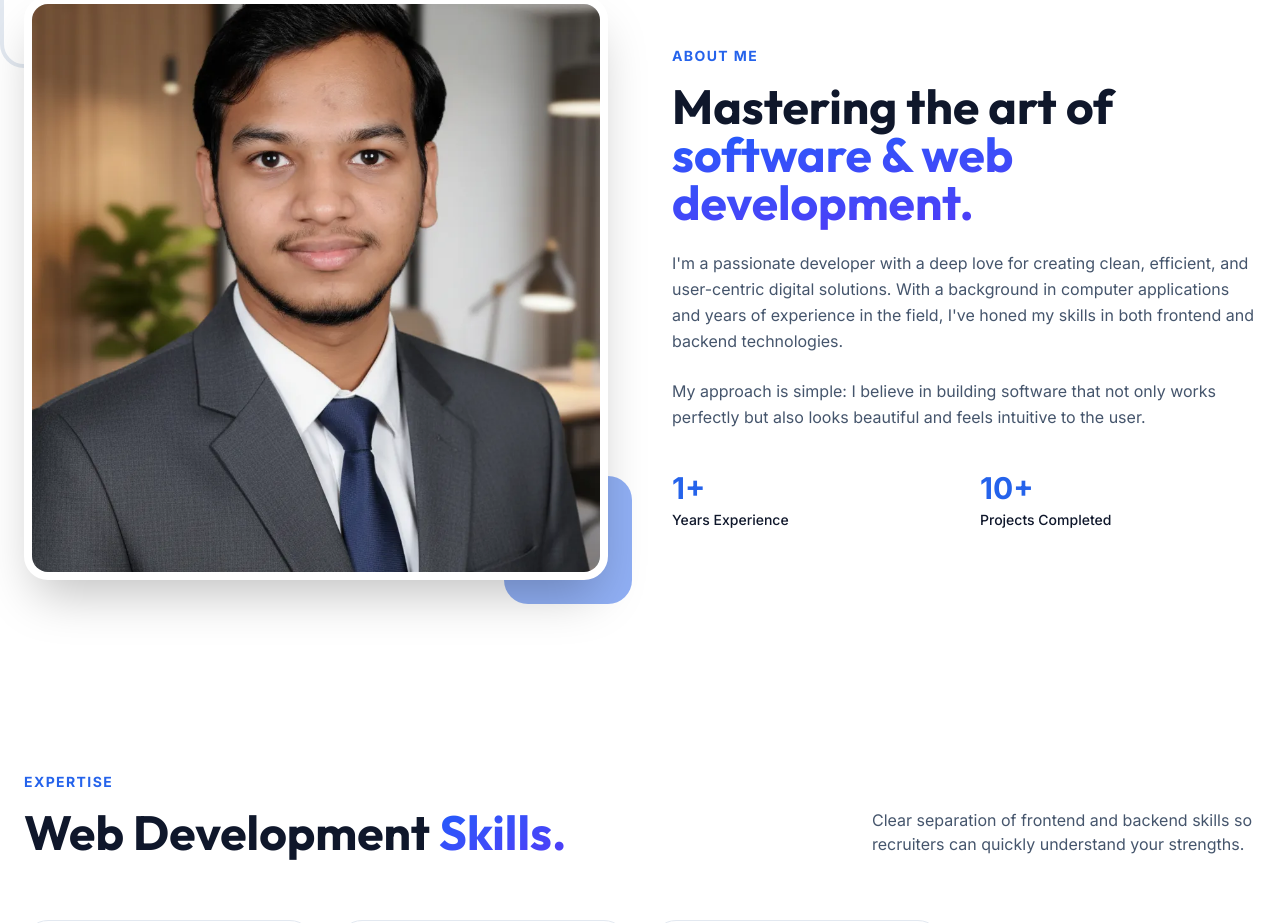
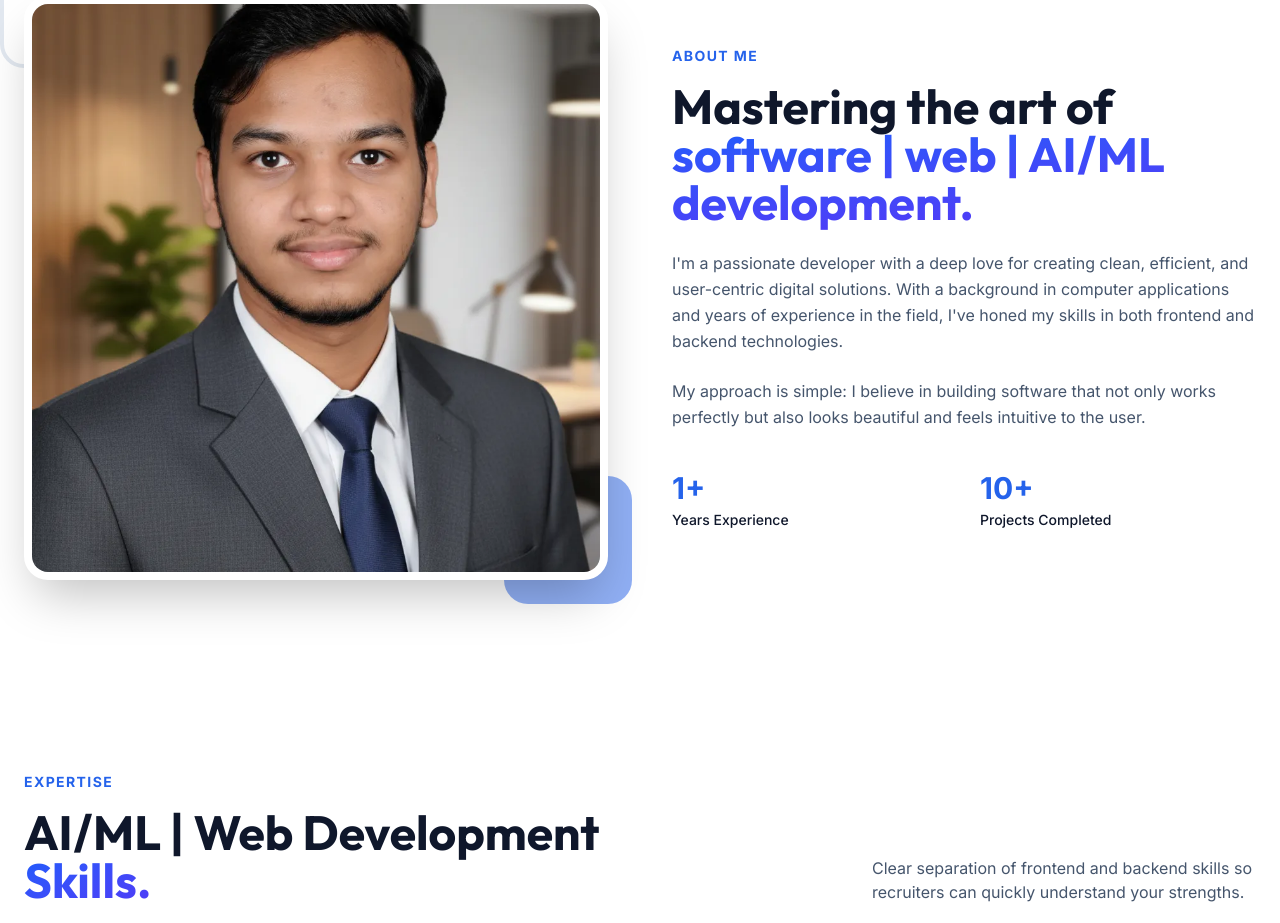
Before and after one commit to saroj-02/Portfolio, a React (Vite) app: page / in a window 1280 px wide. Shown: the part 820-1743 px from the top of the page. Built offline with nearby package versions, Linux system fonts and the light colour scheme; the HTML template or start-up script is replaced by a standard one.

Commit message:
update applied

```diff
--- a/src/components/About.tsx
+++ b/src/components/About.tsx
@@ -25,7 +25,7 @@ export function About({ isOverlay = false }: { isOverlay?: boolean }) {
             viewport={{ once: true }}
           >
             <h2 className="text-sm font-bold text-primary uppercase tracking-widest mb-4">About Me</h2>
-            <h3 className="text-4xl md:text-5xl font-bold font-outfit mb-6">Mastering the art of <span className="text-gradient">software & web development.</span></h3>
+            <h3 className="text-4xl md:text-5xl font-bold font-outfit mb-6">Mastering the art of <span className="text-gradient">software | web | AI/ML development.</span></h3>
             <div className="space-y-6 text-slate-600 dark:text-slate-400 leading-relaxed">
               <p>I'm a passionate developer with a deep love for creating clean, efficient, and user-centric digital solutions. With a background in computer applications and years of experience in the field, I've honed my skills in both frontend and backend technologies.</p>
               <p>My approach is simple: I believe in building software that not only works perfectly but also looks beautiful and feels intuitive to the user.</p>
@@ -41,6 +41,7 @@ export function About({ isOverlay = false }: { isOverlay?: boolean }) {
                 <p className="text-sm font-medium">Projects Completed</p>
               </div>
             </div>
+
           </motion.div>
         </div>
       </div>
--- a/src/components/Hero.tsx
+++ b/src/components/Hero.tsx
@@ -2,7 +2,7 @@ import { useEffect, useState } from 'react';
 import { motion } from 'framer-motion';
 import { Github, Linkedin, Mail, Download, ChevronRight } from 'lucide-react';
 
-const words = ['Full Stack Developer', 'Software Developer', 'Android App Developer', 'Data Analyst', 'Problem Solver'];
+const words = ['Full Stack Developer', 'Software Developer', 'AI/ML Developer', 'Android App Developer', 'Data Analyst', 'Problem Solver'];
 
 export function Hero({ isOverlay = false }: { isOverlay?: boolean }) {
   const [index, setIndex] = useState(0);
--- a/src/components/Skills.tsx
+++ b/src/components/Skills.tsx
@@ -38,7 +38,7 @@ export function Skills({ isOverlay = false }: { isOverlay?: boolean }) {
         <div className="flex flex-col md:flex-row items-end justify-between mb-16 gap-4">
           <div className="max-w-2xl">
             <h2 className="text-sm font-bold text-primary uppercase tracking-widest mb-4">Expertise</h2>
-            <h3 className="text-4xl md:text-5xl font-bold font-outfit">Web Development <span className="text-gradient">Skills.</span></h3>
+            <h3 className="text-4xl md:text-5xl font-bold font-outfit">AI/ML | Web Development <span className="text-gradient">Skills.</span></h3>
           </div>
           <p className="text-slate-600 dark:text-slate-400 max-w-sm">
             Clear separation of frontend and backend skills so recruiters can quickly understand your strengths.
```
